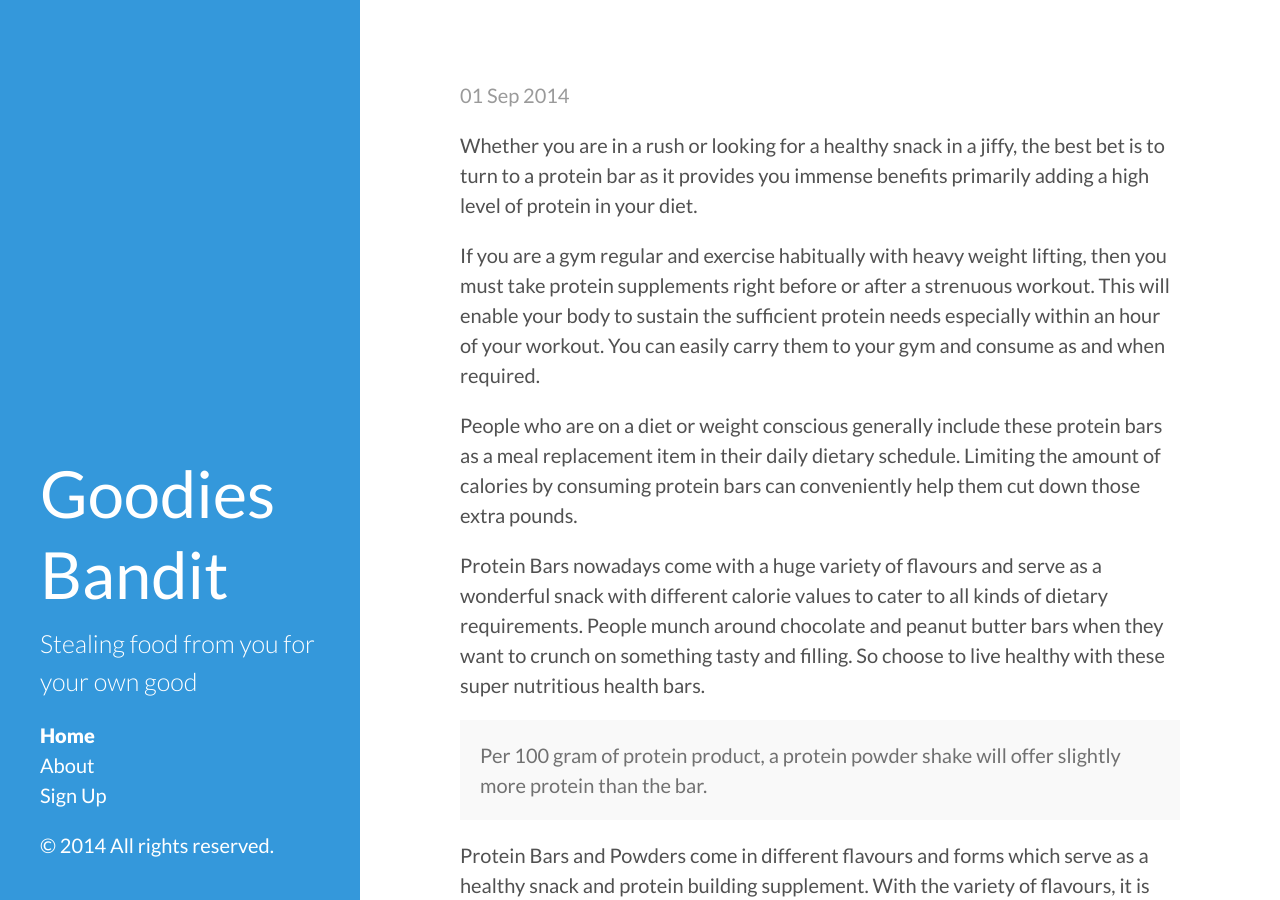
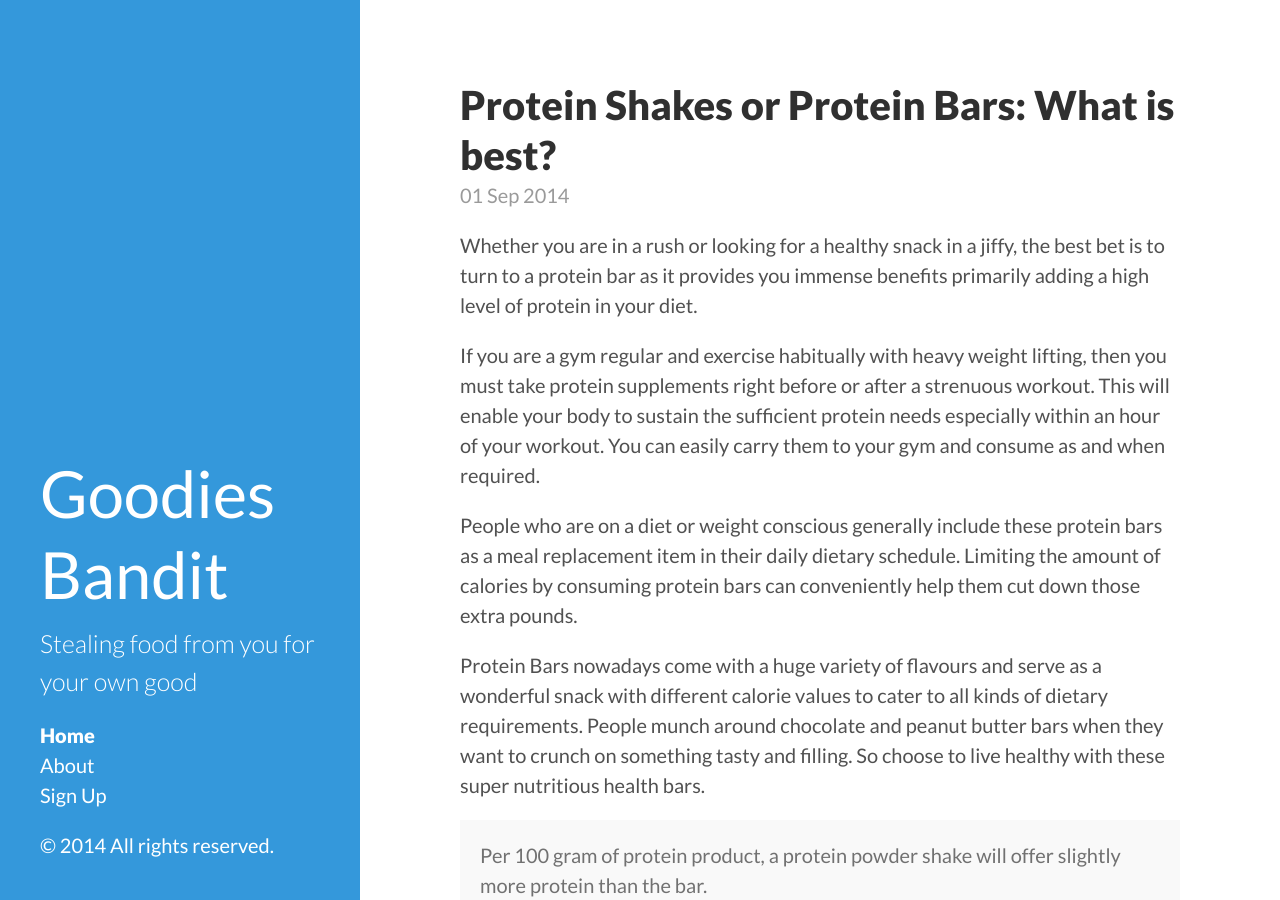
Before and after one commit to mgrowan/GoodiesBanditBlog, a Jekyll site: the page built from index.html, in a window 1280 px wide and 900 px high. Built offline with Jekyll 4.4.1, drawn with Linux system fonts in a browser that asks for light colours; Markdown is read by kramdown in place of the engine named in the settings; the list of posts is cut into pages by our own code; some of the changed lines change nothing that is shown.

Commit message:
Updated title

```diff
--- a/_posts/2014-09-01-Protein-Shakes-Protein-Bars-or-No-Protein.md
+++ b/_posts/2014-09-01-Protein-Shakes-Protein-Bars-or-No-Protein.md
@@ -1,6 +1,6 @@
 ---
 layout: post
-title: Protein Shakes, Protein Bars, or No Protein supplements: What is best?
+title: "Protein Shakes or Protein Bars: What is best?"
 comments: true
 ---
 Whether you are in a rush or looking for a healthy snack in a jiffy, the best bet is to turn to a protein bar as it provides you immense benefits primarily adding a high level of protein in your diet.
```
